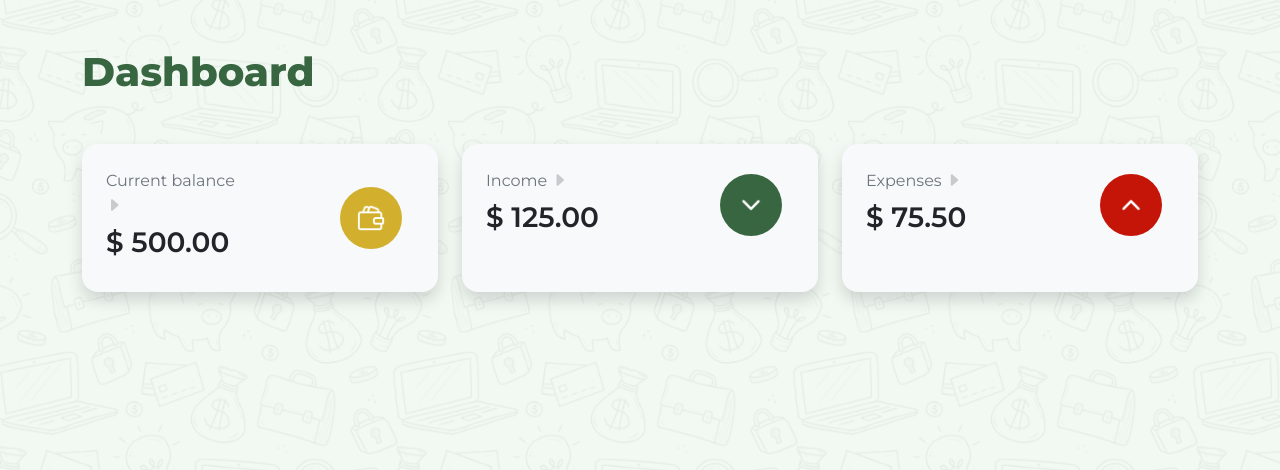
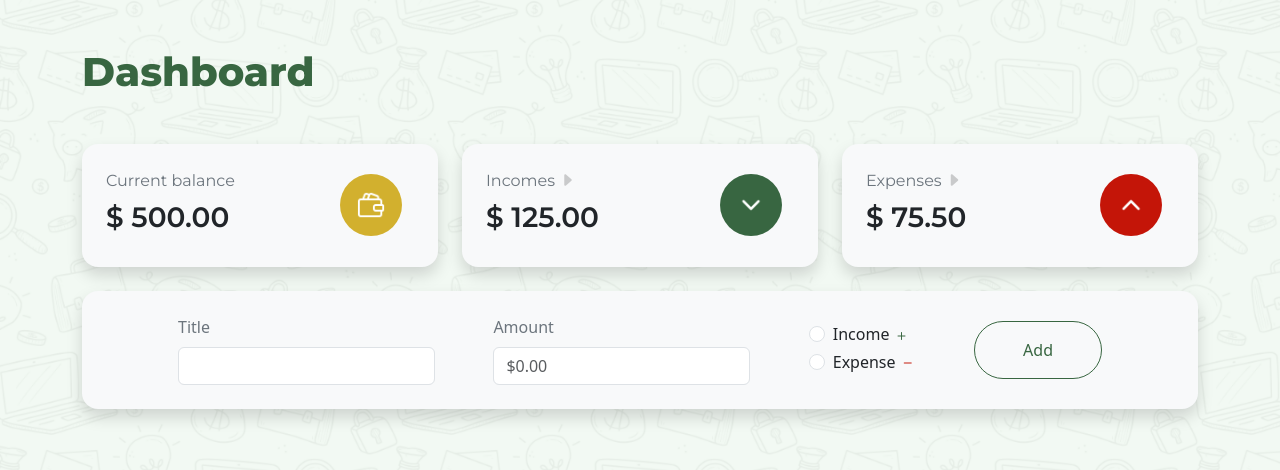
Before and after one commit to OLuizFernando/fintrack, a Flask app: page /dashboard in a window 1280 px wide. Shown: the part 94-564 px from the top of the page. Run offline with Flask 3, Linux system fonts and the light colour scheme; the visitor is signed in with stand-in values (Sample User, id 1); some libraries are stand-ins or nearby versions.

Commit message:
add `add-transaction` form to `dashboard` page

```diff
--- a/static/css/style.css
+++ b/static/css/style.css
@@ -43,6 +43,10 @@ body {
   font-style: normal;
 }
 
+.text-red {
+  color: #c41508;
+}
+
 .text-tertiary {
   color: #00000030;
 }
--- a/templates/dashboard.html
+++ b/templates/dashboard.html
@@ -3,12 +3,12 @@
 <main class="flex-grow-1 d-flex flex-column">
   <div class="container">
     <h1 class="montserrat-extrabold text-primary my-5">Dashboard</h1>
-    <div class="row">
+    <div class="row mb-4">
       <div class="col-lg-4 col-12 mb-3 mb-lg-0">
-        <div class="bg-light shadow rounded-4 h-100 p-4 clickable" onclick="window.location.href='/current-balance'">
+        <div class="bg-light shadow rounded-4 h-100 p-4">
           <div class="row">
             <div class="col">
-              <span class="montserrat-regular text-secondary"> Current balance <i class="bi bi-caret-right-fill text-tertiary"></i> </span>
+              <span class="montserrat-regular text-secondary"> Current balance </span>
               <h3 class="montserrat-semibold mt-2">$ 500.00</h3>
             </div>
             <div class="col d-flex align-items-center justify-content-end px-4">
@@ -20,10 +20,10 @@
         </div>
       </div>
       <div class="col-lg-4 col-12 mb-3 mb-lg-0">
-        <div class="bg-light shadow rounded-4 h-100 p-4 clickable" onclick="window.location.href='/income'">
+        <div class="bg-light shadow rounded-4 h-100 p-4 clickable" onclick="window.location.href='/incomes'">
           <div class="row">
             <div class="col">
-              <span class="montserrat-regular text-secondary"> Income <i class="bi bi-caret-right-fill text-tertiary"></i> </span>
+              <span class="montserrat-regular text-secondary"> Incomes <i class="bi bi-caret-right-fill text-tertiary"></i> </span>
               <h3 class="montserrat-semibold mt-2">$ 125.00</h3>
             </div>
             <div class="col d-flex align-items-center justify-content-end px-4">
@@ -50,7 +50,53 @@
         </div>
       </div>
     </div>
+    <form action="add-transaction" method="post" class="bg-light shadow rounded-4 py-4 px-5">
+      <div class="d-flex flex-row justify-content-between align-items-center px-5">
+        <div class="d-flex flex-column">
+          <label for="titleInput" class="form-label text-secondary">Title</label>
+          <input type="text" class="form-control" id="titleInput" name="titleInput" />
+        </div>
+        <div class="d-flex flex-column">
+          <label for="amountInput" class="form-label text-secondary">Amount</label>
+          <input type="text" class="form-control" id="amountInput" name="amountInput" min="0" placeholder="$0.00" />
+        </div>
+        <div class="d-flex flex-column">
+          <div class="form-check">
+            <input class="form-check-input" type="radio" name="transactionRadio" id="incomeRadio" />
+            <label class="form-check-label" for="incomeRadio"> Income <i class="bi bi-plus align-middle text-primary"></i> </label>
+          </div>
+          <div class="form-check">
+            <input class="form-check-input" type="radio" name="transactionRadio" id="expenseRadio" />
+            <label class="form-check-label" for="expenseRadio"> Expense <i class="bi bi-dash align-middle text-red"></i> </label>
+          </div>
+        </div>
+        <div class="d-flex flex-column">
+          <button type="submit" class="btn btn-outline-primary px-5 py-3 rounded-5">Add</button>
+        </div>
+      </div>
+    </form>
   </div>
 </main>
 
+<script>
+  const amountInput = document.getElementById("amountInput");
+
+  amountInput.addEventListener("input", (e) => {
+    let value = e.target.value;
+    value = value.replace(/[^0-9]/g, "");
+    if (value !== "") {
+      value = (parseInt(value) / 100).toFixed(2);
+      e.target.value = `$${value.replace(/\B(?=(\d{3})+(?!\d))/g, ",")}`;
+    } else {
+      e.target.value = "";
+    }
+  });
+
+  amountInput.addEventListener("blur", (e) => {
+    if (e.target.value === "$0.00") {
+      e.target.value = "";
+    }
+  });
+</script>
+
 {% endblock %}
```
